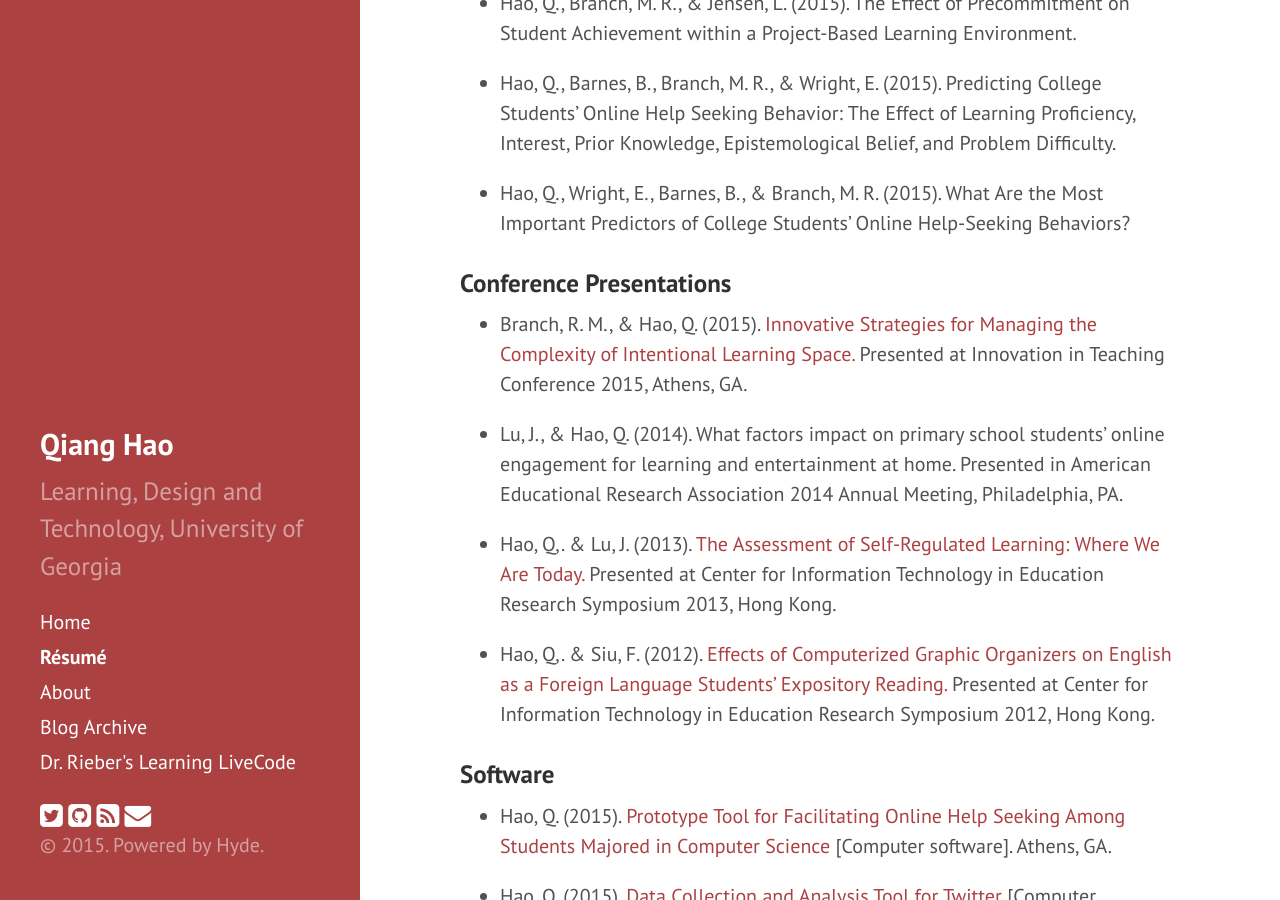
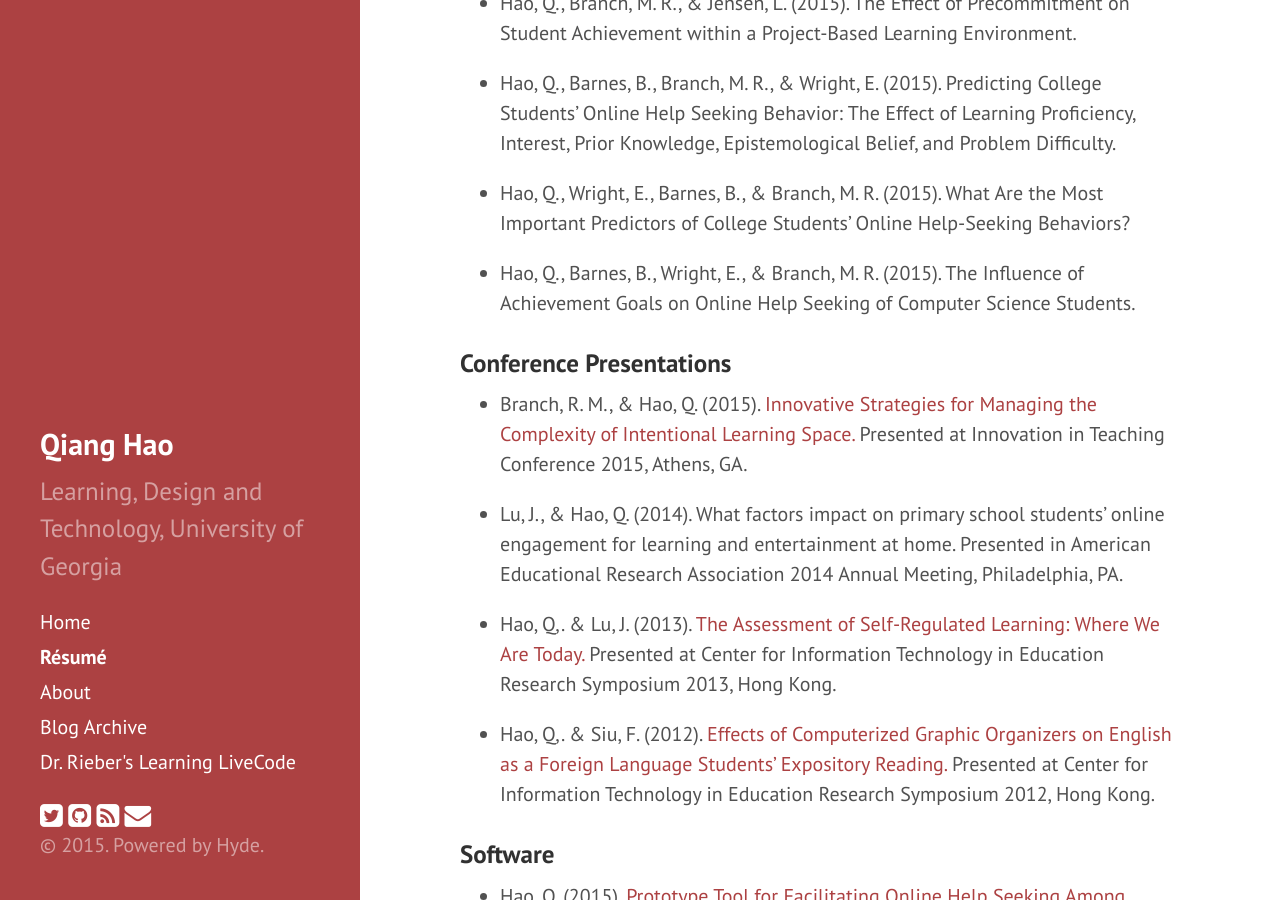
Before and after one commit to Neo-Hao/neo-hao.github.io, a Jekyll site: the page built from Résumé.md, in a window 1280 px wide and 900 px high, scrolled down 1827 px. Built offline with Jekyll 4.4.1, drawn with Linux system fonts in a browser that asks for light colours; nearby versions of some CDN libraries; Markdown is read by kramdown in place of the engine named in the settings.

Commit message:
manuscript

```diff
--- a/Résumé.md
+++ b/Résumé.md
@@ -63,6 +63,8 @@ title: Résumé
 
 * Hao, Q., Wright, E., Barnes, B., & Branch, M. R. (2015). What Are the Most Important Predictors of College Students' Online Help-Seeking Behaviors?
 
+* Hao, Q., Barnes, B., Wright, E., & Branch, M. R. (2015). The Influence of Achievement Goals on Online Help Seeking of Computer Science Students.
+
 ### Conference Presentations
 
 * Branch, R. M., & Hao, Q. (2015). <a href="http://slides.com/neohao/strategies-for-learning-space/live#/" target="_blank">Innovative Strategies for Managing the Complexity of Intentional Learning Space.</a> Presented at Innovation in Teaching Conference 2015, Athens, GA.
```
